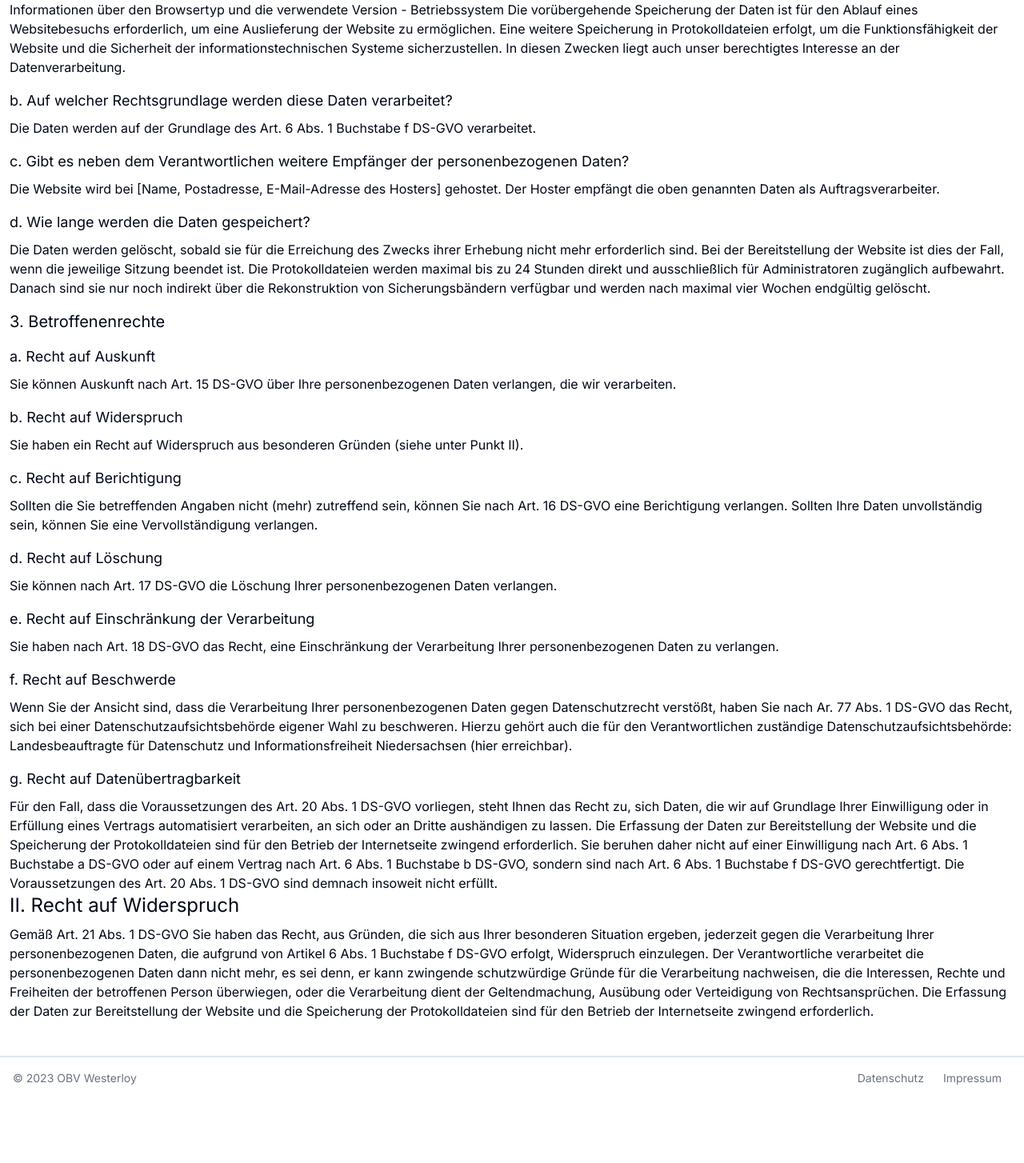
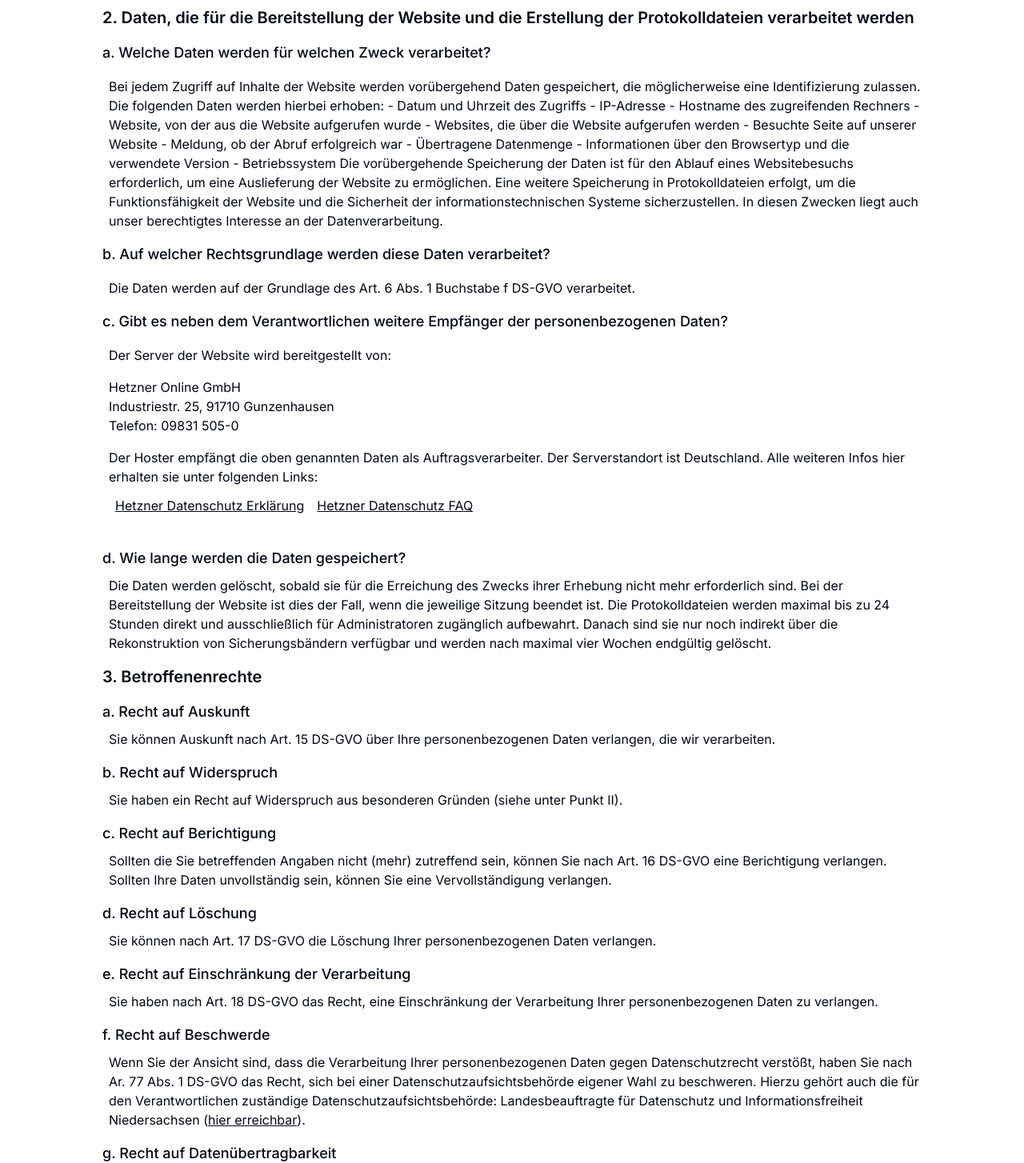
Before and after one commit to Pudl0/westerloy, a Next.js app: page /rechtliches/datenschutz in a window 1280 px wide. Shown: the part 664-2118 px from the top of the page at 80% size. Before the commit the page ends 2038 px from the top, so only its background shows below. Built offline with nearby package versions, Linux system fonts and the light colour scheme.

Commit message:
Adding minor styling to imprint and data security

```diff
--- a/src/app/rechtliches/datenschutz/page.tsx
+++ b/src/app/rechtliches/datenschutz/page.tsx
@@ -2,14 +2,15 @@ import BackToDashboardButton from '@/components/ui/back-to-dashboard-button';
 
 export default function DataProtection() {
   return (
-    <div className="p-3">
+    <div>
       <BackToDashboardButton></BackToDashboardButton>
-      <p className="text-3xl">Datenschutzerklärung</p>
-      <div>
-        <p className="mb-2 text-2xl">
+      <p className="px-32 py-12 text-4xl">Datenschutzerklärung</p>
+      <div className="px-32 py-4">
+        <p className="mb-8 text-2xl">
           I. Informationen über die Verarbeitung Ihrer Daten gemäß Art. 13 der Datenschutz-Grundverordnung (DS-GVO)
         </p>
-        <p className="mb-2 mt-4 text-xl">1. Verantwortlicher und Datenschutzbeauftragter</p>
+        <p className="my-4 text-xl font-semibold">1. Verantwortlicher und Datenschutzbeauftragter</p>
+        <div className="pl-2">
           Verantwortlich für diese Website ist
           <ul>
             <li>Ortsbürgerverein Westerloy e.V</li>
@@ -19,73 +20,115 @@ export default function DataProtection() {
           </ul>
           Den Datenschutzbeauftragten erreichen Sie per E-Mail unter [E-Mail-Adresse des Datenschutzbeauftragten] oder
           über die Adresse [ggf. auch die Postadresse des Datenschutzbeauftragten]
-        <p className="mb-2 mt-4 text-xl">
+        </div>
+        <p className="my-4 text-xl font-semibold">
           2. Daten, die für die Bereitstellung der Website und die Erstellung der Protokolldateien verarbeitet werden
         </p>
-        <p className="mb-2 mt-4 text-lg">a. Welche Daten werden für welchen Zweck verarbeitet?</p>
+        <p className="my-4 text-lg font-medium">a. Welche Daten werden für welchen Zweck verarbeitet?</p>
+        <p className="pl-2">
           Bei jedem Zugriff auf Inhalte der Website werden vorübergehend Daten gespeichert, die möglicherweise eine
           Identifizierung zulassen. Die folgenden Daten werden hierbei erhoben: - Datum und Uhrzeit des Zugriffs -
-        IP-Adresse - Hostname des zugreifenden Rechners - Website, von der aus die Website aufgerufen wurde - Websites,
-        die über die Website aufgerufen werden - Besuchte Seite auf unserer Website - Meldung, ob der Abruf erfolgreich
-        war - Übertragene Datenmenge - Informationen über den Browsertyp und die verwendete Version - Betriebssystem Die
-        vorübergehende Speicherung der Daten ist für den Ablauf eines Websitebesuchs erforderlich, um eine Auslieferung
-        der Website zu ermöglichen. Eine weitere Speicherung in Protokolldateien erfolgt, um die Funktionsfähigkeit der
-        Website und die Sicherheit der informationstechnischen Systeme sicherzustellen. In diesen Zwecken liegt auch
-        unser berechtigtes Interesse an der Datenverarbeitung.
-        <p className="mb-2 mt-4 text-lg">b. Auf welcher Rechtsgrundlage werden diese Daten verarbeitet?</p>
-        Die Daten werden auf der Grundlage des Art. 6 Abs. 1 Buchstabe f DS-GVO verarbeitet.
-        <p className="mb-2 mt-4 text-lg">
+          IP-Adresse - Hostname des zugreifenden Rechners - Website, von der aus die Website aufgerufen wurde -
+          Websites, die über die Website aufgerufen werden - Besuchte Seite auf unserer Website - Meldung, ob der Abruf
+          erfolgreich war - Übertragene Datenmenge - Informationen über den Browsertyp und die verwendete Version -
+          Betriebssystem Die vorübergehende Speicherung der Daten ist für den Ablauf eines Websitebesuchs erforderlich,
+          um eine Auslieferung der Website zu ermöglichen. Eine weitere Speicherung in Protokolldateien erfolgt, um die
+          Funktionsfähigkeit der Website und die Sicherheit der informationstechnischen Systeme sicherzustellen. In
+          diesen Zwecken liegt auch unser berechtigtes Interesse an der Datenverarbeitung.
+        </p>
+        <p className="my-4 mt-4 text-lg font-medium">b. Auf welcher Rechtsgrundlage werden diese Daten verarbeitet?</p>
+        <p className="pl-2">Die Daten werden auf der Grundlage des Art. 6 Abs. 1 Buchstabe f DS-GVO verarbeitet.</p>
+        <p className="my-4 mt-4 text-lg font-medium">
           c. Gibt es neben dem Verantwortlichen weitere Empfänger der personenbezogenen Daten?
         </p>
-        Die Website wird bei [Name, Postadresse, E-Mail-Adresse des Hosters] gehostet. Der Hoster empfängt die oben
-        genannten Daten als Auftragsverarbeiter.
-        <p className="mb-2 mt-4 text-lg">d. Wie lange werden die Daten gespeichert?</p>
-        Die Daten werden gelöscht, sobald sie für die Erreichung des Zwecks ihrer Erhebung nicht mehr erforderlich sind.
-        Bei der Bereitstellung der Website ist dies der Fall, wenn die jeweilige Sitzung beendet ist. Die
+        <div className="pl-2">
+          Der Server der Website wird bereitgestellt von:
+          <ul className="py-4">
+            <li>Hetzner Online GmbH</li>
+            <li>Industriestr. 25, 91710 Gunzenhausen</li>
+            <li>Telefon: 09831 505-0</li>
+          </ul>
+          <p className="pb-1">
+            Der Hoster empfängt die oben genannten Daten als Auftragsverarbeiter. Der Serverstandort ist Deutschland.
+            Alle weiteren Infos hier erhalten sie unter folgenden Links:
+          </p>
+          <div className="pt-2">
+            <a
+              className="px-2 underline hover:text-gray-500"
+              href="https://www.hetzner.com/de/legal/privacy-policy?country=de"
+            >
+              Hetzner Datenschutz Erklärung
+            </a>
+            <a
+              className="px-2 underline hover:text-gray-500"
+              href="https://docs.hetzner.com/de/general/general-terms-and-conditions/data-privacy-faq/"
+            >
+              Hetzner Datenschutz FAQ
+            </a>
+          </div>
+        </div>
+        <br></br>
+        <p className="mb-2 mt-4 text-lg font-medium">d. Wie lange werden die Daten gespeichert?</p>
+        <p className="pl-2">
+          Die Daten werden gelöscht, sobald sie für die Erreichung des Zwecks ihrer Erhebung nicht mehr erforderlich
+          sind. Bei der Bereitstellung der Website ist dies der Fall, wenn die jeweilige Sitzung beendet ist. Die
           Protokolldateien werden maximal bis zu 24 Stunden direkt und ausschließlich für Administratoren zugänglich
-        aufbewahrt. Danach sind sie nur noch indirekt über die Rekonstruktion von Sicherungsbändern verfügbar und werden
-        nach maximal vier Wochen endgültig gelöscht.
-        <p className="mb-2 mt-4 text-xl">3. Betroffenenrechte</p>
-        <p className="mb-2 mt-4 text-lg">a. Recht auf Auskunft</p>
+          aufbewahrt. Danach sind sie nur noch indirekt über die Rekonstruktion von Sicherungsbändern verfügbar und
+          werden nach maximal vier Wochen endgültig gelöscht.
+        </p>
+        <p className="mb-2 mt-4 text-xl font-semibold">3. Betroffenenrechte</p>
+        <p className="mb-2 mt-4 text-lg font-medium">a. Recht auf Auskunft</p>
+        <p className="pl-2">
           Sie können Auskunft nach Art. 15 DS-GVO über Ihre personenbezogenen Daten verlangen, die wir verarbeiten.
-        <p className="mb-2 mt-4 text-lg">b. Recht auf Widerspruch</p>
-        Sie haben ein Recht auf Widerspruch aus besonderen Gründen (siehe unter Punkt II).
-        <p className="mb-2 mt-4 text-lg">c. Recht auf Berichtigung</p>
+        </p>
+        <p className="mb-2 mt-4 text-lg font-medium">b. Recht auf Widerspruch</p>
+        <p className="pl-2">Sie haben ein Recht auf Widerspruch aus besonderen Gründen (siehe unter Punkt II).</p>
+        <p className="mb-2 mt-4 text-lg font-medium">c. Recht auf Berichtigung</p>
+        <p className="pl-2">
           Sollten die Sie betreffenden Angaben nicht (mehr) zutreffend sein, können Sie nach Art. 16 DS-GVO eine
           Berichtigung verlangen. Sollten Ihre Daten unvollständig sein, können Sie eine Vervollständigung verlangen.
-        <p className="mb-2 mt-4 text-lg">d. Recht auf Löschung</p>
-        Sie können nach Art. 17 DS-GVO die Löschung Ihrer personenbezogenen Daten verlangen.
-        <p className="mb-2 mt-4 text-lg">e. Recht auf Einschränkung der Verarbeitung</p>
+        </p>
+        <p className="mb-2 mt-4 text-lg font-medium">d. Recht auf Löschung</p>
+        <p className="pl-2">Sie können nach Art. 17 DS-GVO die Löschung Ihrer personenbezogenen Daten verlangen.</p>
+        <p className="mb-2 mt-4 text-lg font-medium">e. Recht auf Einschränkung der Verarbeitung</p>
+        <p className="pl-2">
           Sie haben nach Art. 18 DS-GVO das Recht, eine Einschränkung der Verarbeitung Ihrer personenbezogenen Daten zu
           verlangen.
-        <p className="mb-2 mt-4 text-lg">f. Recht auf Beschwerde</p>
-        Wenn Sie der Ansicht sind, dass die Verarbeitung Ihrer personenbezogenen Daten gegen Datenschutzrecht verstößt,
-        haben Sie nach Ar. 77 Abs. 1 DS-GVO das Recht, sich bei einer Datenschutzaufsichtsbehörde eigener Wahl zu
-        beschweren. Hierzu gehört auch die für den Verantwortlichen zuständige Datenschutzaufsichtsbehörde:
+        </p>
+        <p className="mb-2 mt-4 text-lg font-medium">f. Recht auf Beschwerde</p>
+        <p className="pl-2">
+          Wenn Sie der Ansicht sind, dass die Verarbeitung Ihrer personenbezogenen Daten gegen Datenschutzrecht
+          verstößt, haben Sie nach Ar. 77 Abs. 1 DS-GVO das Recht, sich bei einer Datenschutzaufsichtsbehörde eigener
+          Wahl zu beschweren. Hierzu gehört auch die für den Verantwortlichen zuständige Datenschutzaufsichtsbehörde:
           Landesbeauftragte für Datenschutz und Informationsfreiheit Niedersachsen (
           <a
-          className="border-gray-700 hover:border-b-2"
+            className="underline hover:text-gray-500"
             href="https://lfd.niedersachsen.de/startseite/meldeformulare/online_beschwerde/"
           >
             hier erreichbar
           </a>
           ).
-        <p className="mb-2 mt-4 text-lg">g. Recht auf Datenübertragbarkeit</p>
+        </p>
+        <p className="mb-2 mt-4 text-lg font-medium">g. Recht auf Datenübertragbarkeit</p>
+        <p className="pl-2">
           Für den Fall, dass die Voraussetzungen des Art. 20 Abs. 1 DS-GVO vorliegen, steht Ihnen das Recht zu, sich
           Daten, die wir auf Grundlage Ihrer Einwilligung oder in Erfüllung eines Vertrags automatisiert verarbeiten, an
           sich oder an Dritte aushändigen zu lassen. Die Erfassung der Daten zur Bereitstellung der Website und die
-        Speicherung der Protokolldateien sind für den Betrieb der Internetseite zwingend erforderlich. Sie beruhen daher
-        nicht auf einer Einwilligung nach Art. 6 Abs. 1 Buchstabe a DS-GVO oder auf einem Vertrag nach Art. 6 Abs. 1
-        Buchstabe b DS-GVO, sondern sind nach Art. 6 Abs. 1 Buchstabe f DS-GVO gerechtfertigt. Die Voraussetzungen des
-        Art. 20 Abs. 1 DS-GVO sind demnach insoweit nicht erfüllt.
-        <p className="mb-2 text-2xl">II. Recht auf Widerspruch</p>
+          Speicherung der Protokolldateien sind für den Betrieb der Internetseite zwingend erforderlich. Sie beruhen
+          daher nicht auf einer Einwilligung nach Art. 6 Abs. 1 Buchstabe a DS-GVO oder auf einem Vertrag nach Art. 6
+          Abs. 1 Buchstabe b DS-GVO, sondern sind nach Art. 6 Abs. 1 Buchstabe f DS-GVO gerechtfertigt. Die
+          Voraussetzungen des Art. 20 Abs. 1 DS-GVO sind demnach insoweit nicht erfüllt.
+        </p>
+        <p className="my-8 text-2xl">II. Recht auf Widerspruch</p>
+        <p className="pl-2">
           Gemäß Art. 21 Abs. 1 DS-GVO Sie haben das Recht, aus Gründen, die sich aus Ihrer besonderen Situation ergeben,
           jederzeit gegen die Verarbeitung Ihrer personenbezogenen Daten, die aufgrund von Artikel 6 Abs. 1 Buchstabe f
           DS-GVO erfolgt, Widerspruch einzulegen. Der Verantwortliche verarbeitet die personenbezogenen Daten dann nicht
           mehr, es sei denn, er kann zwingende schutzwürdige Gründe für die Verarbeitung nachweisen, die die Interessen,
           Rechte und Freiheiten der betroffenen Person überwiegen, oder die Verarbeitung dient der Geltendmachung,
-        Ausübung oder Verteidigung von Rechtsansprüchen. Die Erfassung der Daten zur Bereitstellung der Website und die
-        Speicherung der Protokolldateien sind für den Betrieb der Internetseite zwingend erforderlich.
+          Ausübung oder Verteidigung von Rechtsansprüchen. Die Erfassung der Daten zur Bereitstellung der Website und
+          die Speicherung der Protokolldateien sind für den Betrieb der Internetseite zwingend erforderlich.
+        </p>
       </div>
     </div>
   );
```
Also changed, not shown: src/app/rechtliches/impressum/page.tsx (+38 -27 lines). Lines whose indentation alone changed are shown as unchanged.
